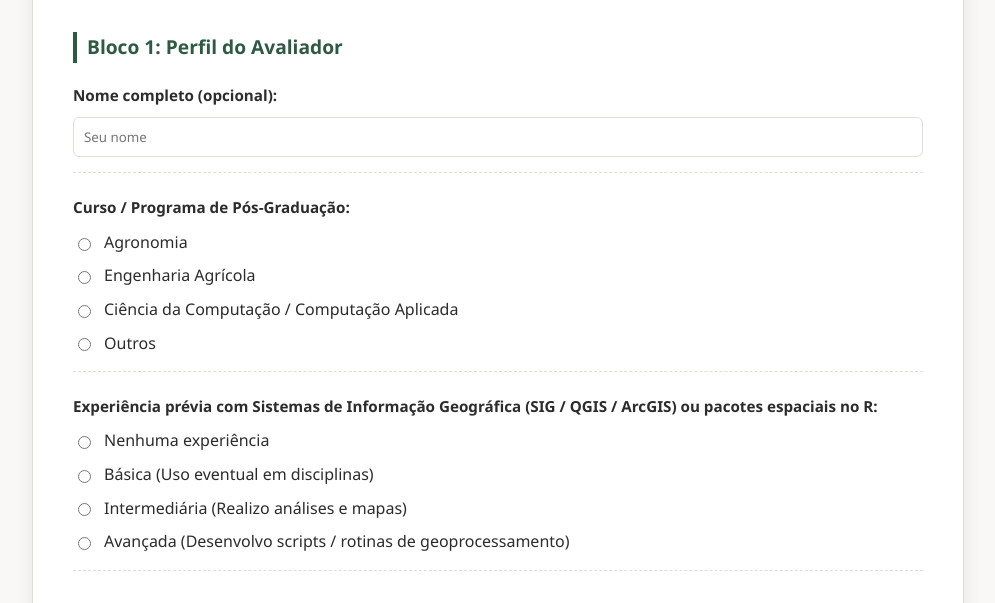
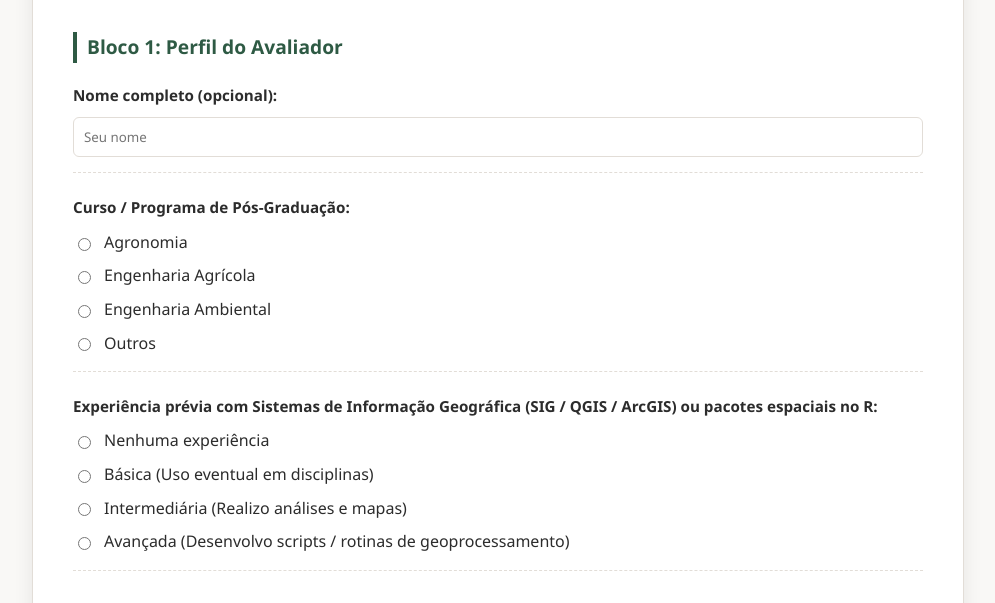
Before and after one commit to ufla-srgeo/questionario-cafeicultura-shiny, a plain HTML site: page index.html in a window 1280 px wide. Shown: the part 166-769 px from the top of the page, without its empty margins (142-1137 px from the left). Drawn offline with Linux system fonts and the light colour scheme.

Commit message:
Update index.html

```diff
--- a/index.html
+++ b/index.html
@@ -178,7 +178,7 @@
             <div class="checkbox-group">
                 <label class="checkbox-item"><input type="radio" name="curso_area" value="Agronomia" required> Agronomia</label>
                 <label class="checkbox-item"><input type="radio" name="curso_area" value="Engenharia Agrícola"> Engenharia Agrícola</label>
-                <label class="checkbox-item"><input type="radio" name="curso_area" value="Ciência da Computação"> Ciência da Computação / Computação Aplicada</label>
+                <label class="checkbox-item"><input type="radio" name="curso_area" value="Ciência da Computação"> Engenharia Ambiental</label>
                 <label class="checkbox-item"><input type="radio" name="curso_area" value="Outros"> Outros</label>
             </div>
         </div>
```
